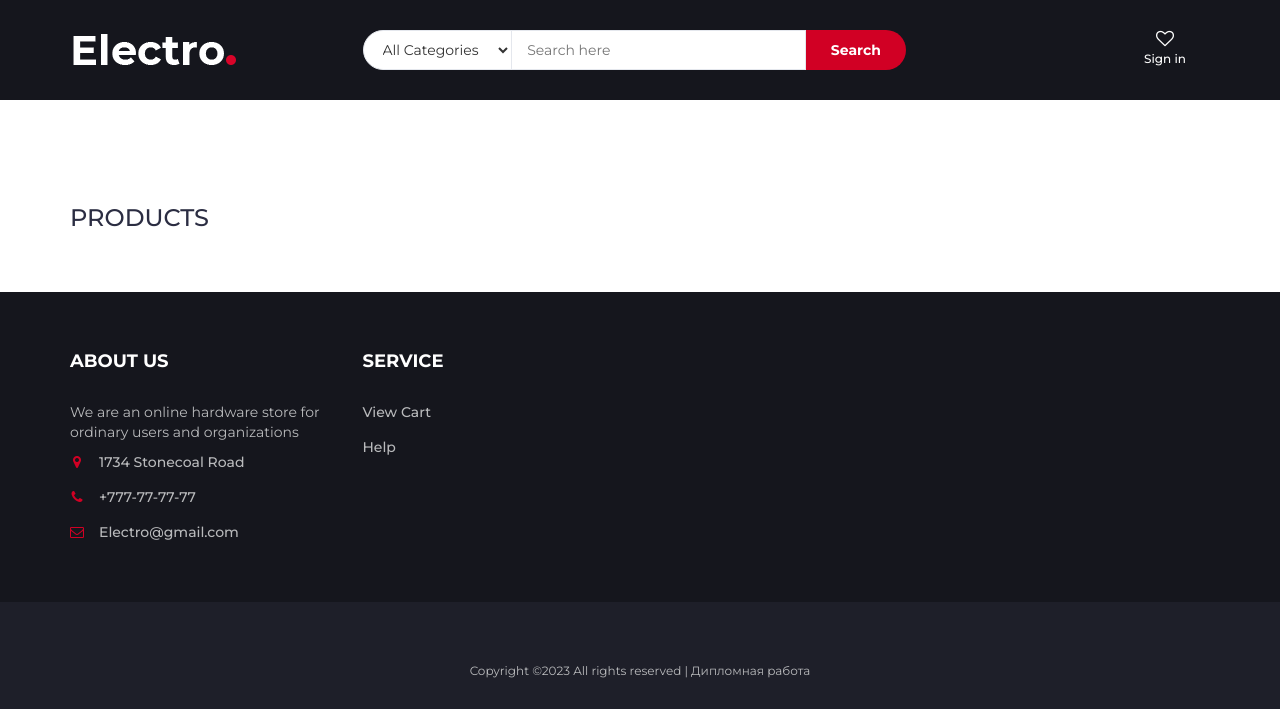
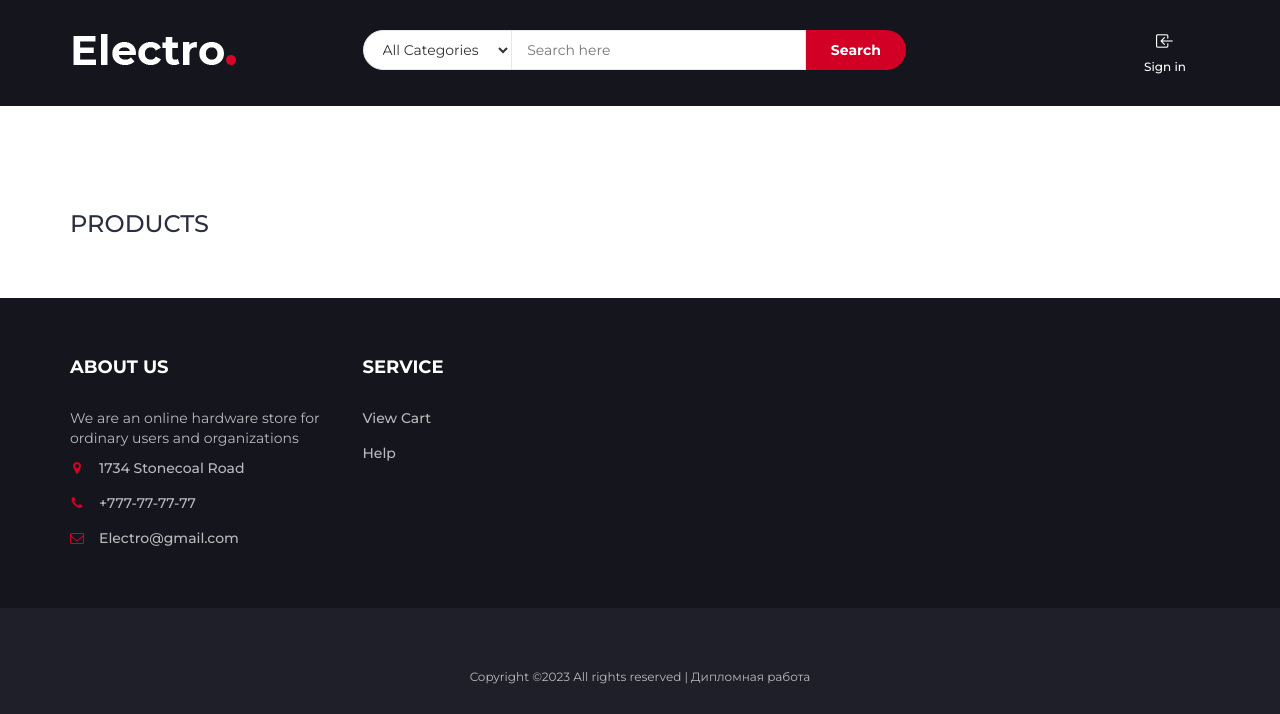
Before and after one commit to unlimmitted/Electro, a Django app: page / in a window 1280 px wide. Shown: the top 714 px of the page. Run offline with Django 4.2, Linux system fonts and the light colour scheme; data that the repository does not hold is empty; some libraries are stand-ins or nearby versions.

Commit message:
Update base.html

```diff
--- a/eshop/templates/shop/base.html
+++ b/eshop/templates/shop/base.html
@@ -78,7 +78,7 @@
                                 {% else %}
                                 <div>
 									<a href="{% url 'login' %}">
-										<i class="fa fa-heart-o"></i>
+										<i class="bi bi-box-arrow-in-left"></i>
 										<span>Sign in</span>
 									</a>
 								</div>
```
